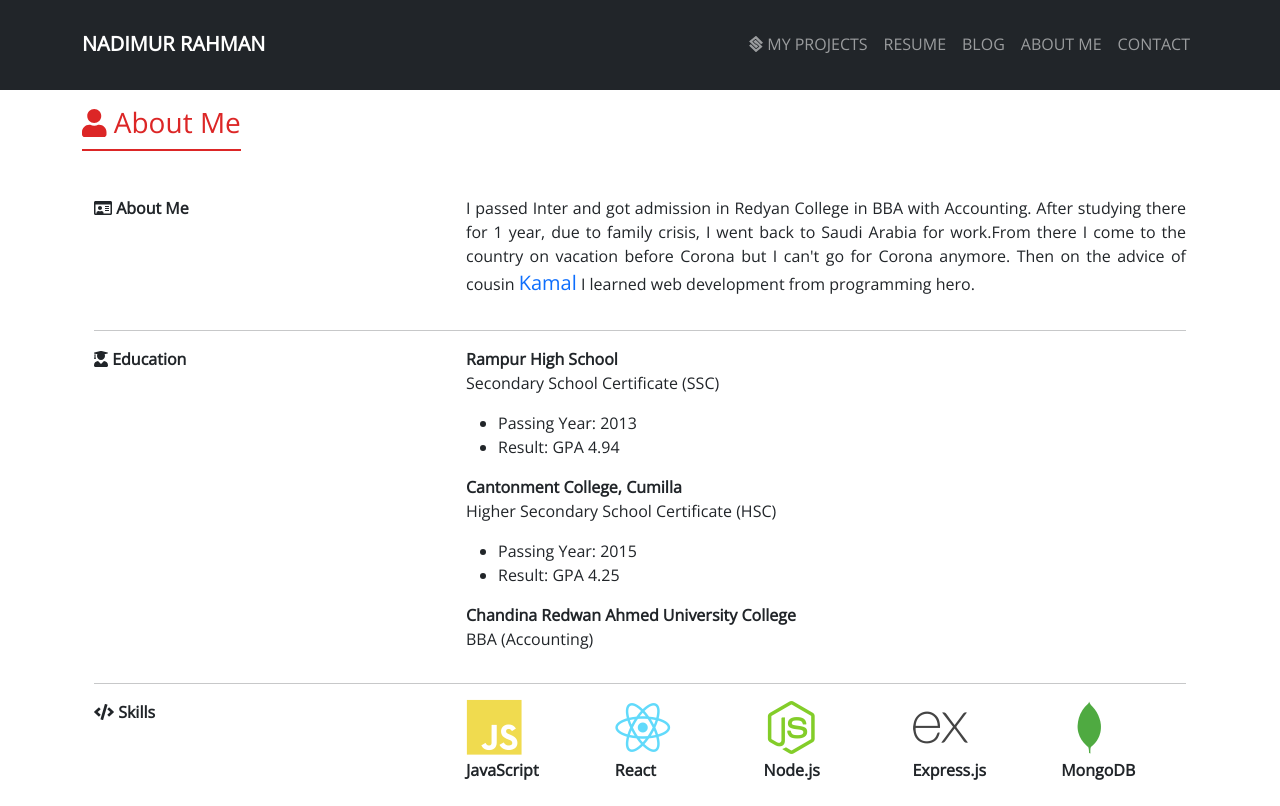
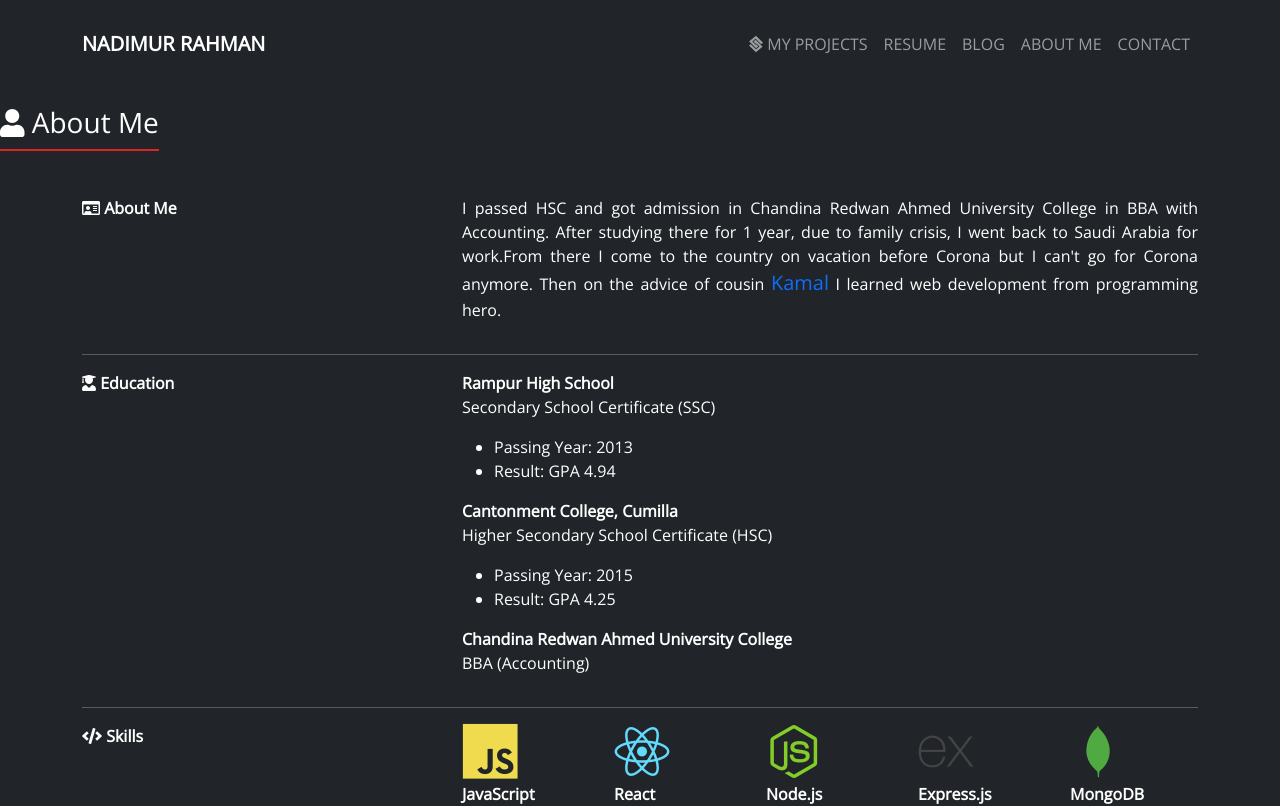
Before and after one commit to NaimulHasan8080/portfolio, a React (Create React App) app: page /about in a window 1280 px wide. Shown: the top 806 px of the page. Built offline with nearby package versions, Linux system fonts and the light colour scheme.

Commit message:
added details btn

```diff
--- a/package.json
+++ b/package.json
@@ -1,5 +1,5 @@
 {
-  "name": "dipu-web-portfolio",
+  "name": "nadim-web-portfolio",
   "version": "0.1.0",
   "private": true,
   "dependencies": {
--- a/public/index.html
+++ b/public/index.html
@@ -3,13 +3,16 @@
 
 <head>
   <meta charset="utf-8" />
-  <link rel="icon" href="%PUBLIC_URL%/favicon.ico" />
+  <link rel="icon" href="https://i.ibb.co/HrpX0Qk/Whats-App-Image-2021-11-Anadim.jpg" />
   <meta name="viewport" content="width=device-width, initial-scale=1" />
   <meta name="theme-color" content="#000000" />
   <meta name="description" content="Web site created using create-react-app" />
   <link rel="apple-touch-icon" href="%PUBLIC_URL%/logo192.png" />
 
   <link rel="manifest" href="%PUBLIC_URL%/manifest.json" />
+
+  <link rel="stylesheet" href="https://use.fontawesome.com/releases/v5.15.4/css/all.css"
+    integrity="sha384-DyZ88mC6Up2uqS4h/KRgHuoeGwBcD4Ng9SiP4dIRy0EXTlnuz47vAwmeGwVChigm" crossorigin="anonymous">
 
   <title>NADIMUR RAHMAN | Front End React Developer</title>
 
--- a/src/components/AboutMe/AboutMe.js
+++ b/src/components/AboutMe/AboutMe.js
@@ -3,6 +3,8 @@ import { FontAwesomeIcon } from '@fortawesome/react-fontawesome';
 import React from 'react';
 import { Link } from 'react-router-dom';
 import Fade from 'react-reveal/Fade';
+import Zoom from 'react-reveal/Zoom';
+import Roll from 'react-reveal/Roll';
 import { faFileCode, faIdCard } from '@fortawesome/free-regular-svg-icons';
 import Flip from 'react-reveal/Flip';
 
@@ -10,48 +12,36 @@ import Flip from 'react-reveal/Flip';
 const AboutMe = () => {
     return (
 
-        <div className="container mb-5">
+        <div className="mb-5 bg-dark">
             <div className="pb-5 pt-3">
                 <h3>
                     <Flip top cascade>
-                        <span className="pb-2 custom-red-color my-border-bottom">
+                        <span className="pb-2 text-white my-border-bottom">
                             <FontAwesomeIcon icon={faUser} /> About Me
                         </span>
                     </Flip>
                 </h3>
             </div>
 
-            <div className="container about-container">
-
-
-
-                {/* <div className=" container row" data-aos="fade-down">
-                    <div className="col- py-2">
-                        <a class="btn btnSubmit mr-2" href="" target="_blank">
-                            <FontAwesomeIcon icon={faCloudDownloadAlt} /><span className="ml-2">DOWNLOAD RESUME</span>
-                        </a>
-                    </div>
-                    <div className="col- py-2">
-                        <a class="btn CustomGreenBtn" href="/contact" target="_blank">
-                            <FontAwesomeIcon icon={faPaperPlane} /><span className="ml-2">CONTACT ME</span>
-                        </a>
-                    </div>
-                </div> */}
+            <div className="container about-container text-white">
 
                 <Fade bottom >
                     <section>
                         <div className="row">
                             <div className="col-md-4">
+                                <Zoom>
                                     <p className="fw-bold">
                                         <FontAwesomeIcon icon={faIdCard} /> About Me
                                     </p>
+                                </Zoom>
                             </div>
                             <div className="col-md-8 ">
-                                {/* <p>Front-End Web Developer using React.js with a decent knowledge of the backend technology like Node.js, Express.js, MongoDB, REST-API, JSON, Firebase, Debugging and more.</p> */}
 
+                                <Zoom top>
                                     <p style={{ textAlign: 'justify' }}>
-                                    I passed Inter and got admission in Redyan College in BBA with Accounting. After studying there for 1 year, due to family crisis, I went back to Saudi Arabia for work.From there I come to the country on vacation before Corona but I can't go for Corona anymore. Then on the advice of cousin <a target="_blank" style={{ textDecoration: 'none' }} href="https://www.facebook.com/ikamal.me"><span className="text-bold fs-5">Kamal</span></a> I learned web development from programming hero.
+                                        I passed HSC and got admission in Chandina Redwan Ahmed University College in BBA with Accounting. After studying there for 1 year, due to family crisis, I went back to Saudi Arabia for work.From there I come to the country on vacation before Corona but I can't go for Corona anymore. Then on the advice of cousin <a target="_blank" style={{ textDecoration: 'none' }} href="https://kamalhosen.xyz/"><span className="text-bold fs-5">Kamal</span></a> I learned web development from programming hero.
                                     </p>
+                                </Zoom>
                             </div>
                         </div>
                     </section>
@@ -70,6 +60,7 @@ const AboutMe = () => {
                             </div>
 
                             <div className="col-md-8">
+                                <Roll top>
                                     <div>
                                         <p className="fw-bold my-0">Rampur High School</p>
                                         <p>Secondary School Certificate (SSC)</p>
@@ -90,6 +81,7 @@ const AboutMe = () => {
                                         <p className="fw-bold my-0">Chandina Redwan Ahmed University College</p>
                                         <p>BBA (Accounting) </p>
                                     </div>
+                                </Roll>
                             </div>
                         </div>
                     </section>
--- a/src/components/Blog/Blog.js
+++ b/src/components/Blog/Blog.js
@@ -5,8 +5,9 @@ const Blog = () => {
 
     return (
 
-        <div>
-            <h1 className="text-uppercase text-center text-danger py-5 m-3">Blog Coming Soon</h1>
+        <div className="bg-dark p-5 m-5 text-center rounded">
+            <img className="rounded" src="https://i.ibb.co/KWcK62P/a5c8e2-71d1812b2d424917ac5aeaf0a069004e-mv2.gif" alt="" />
+            {/* <h1 className="text-center text-danger py-5 m-3 ">Blog Coming Soon</h1> */}
         </div>
 
     );
--- a/src/components/Home/Projects/Projects.js
+++ b/src/components/Home/Projects/Projects.js
@@ -27,7 +27,7 @@ const Projects = () => {
 
 
     return (
-        <div className="mt-5">
+        <div className="mt-5 bg-dark">
             {
                 isLoading ?
 
--- a/src/components/Home/SingleProject/SingleProject.js
+++ b/src/components/Home/SingleProject/SingleProject.js
@@ -1,7 +1,7 @@
 import React from 'react';
 import { faCalendar } from '@fortawesome/free-regular-svg-icons'
 import { FontAwesomeIcon } from '@fortawesome/react-fontawesome';
-import { faGlobe, faLongArrowAltRight } from '@fortawesome/free-solid-svg-icons';
+import { faGlobe, faLongArrowAltRight, faD } from '@fortawesome/free-solid-svg-icons';
 import { faGithub } from '@fortawesome/free-brands-svg-icons';
 
 const SingleProject = ({ p }) => {
@@ -44,6 +44,11 @@ const SingleProject = ({ p }) => {
 
                     <a href={p.live} target="_blank" rel="noreferrer" className="">
                         <button className="btn btn-outline-dark me-3">
+                            <FontAwesomeIcon /> <i class="fas fa-info-circle"></i> Details
+                        </button>
+                    </a>
+                    <a href={p.live} target="_blank" rel="noreferrer" className="">
+                        <button className="btn btn-outline-dark me-3">
                             <FontAwesomeIcon icon={faGlobe} /> Live Website
                         </button>
                     </a>
--- a/src/index.css
+++ b/src/index.css
@@ -1,4 +1,5 @@
 body {
+  overflow-x: none;
   margin: 0;
   font-family: -apple-system, BlinkMacSystemFont, 'Segoe UI', 'Roboto', 'Oxygen',
     'Ubuntu', 'Cantarell', 'Fira Sans', 'Droid Sans', 'Helvetica Neue',
```
Also changed, not shown: src/components/Home/HeroSection/HeroSection.js (+12 -15 lines), firebase.json (added), src/images/web-developer.png (deleted), 1 other file (tests, documents, lock files or other folders). Lines whose indentation alone changed are shown as unchanged.
